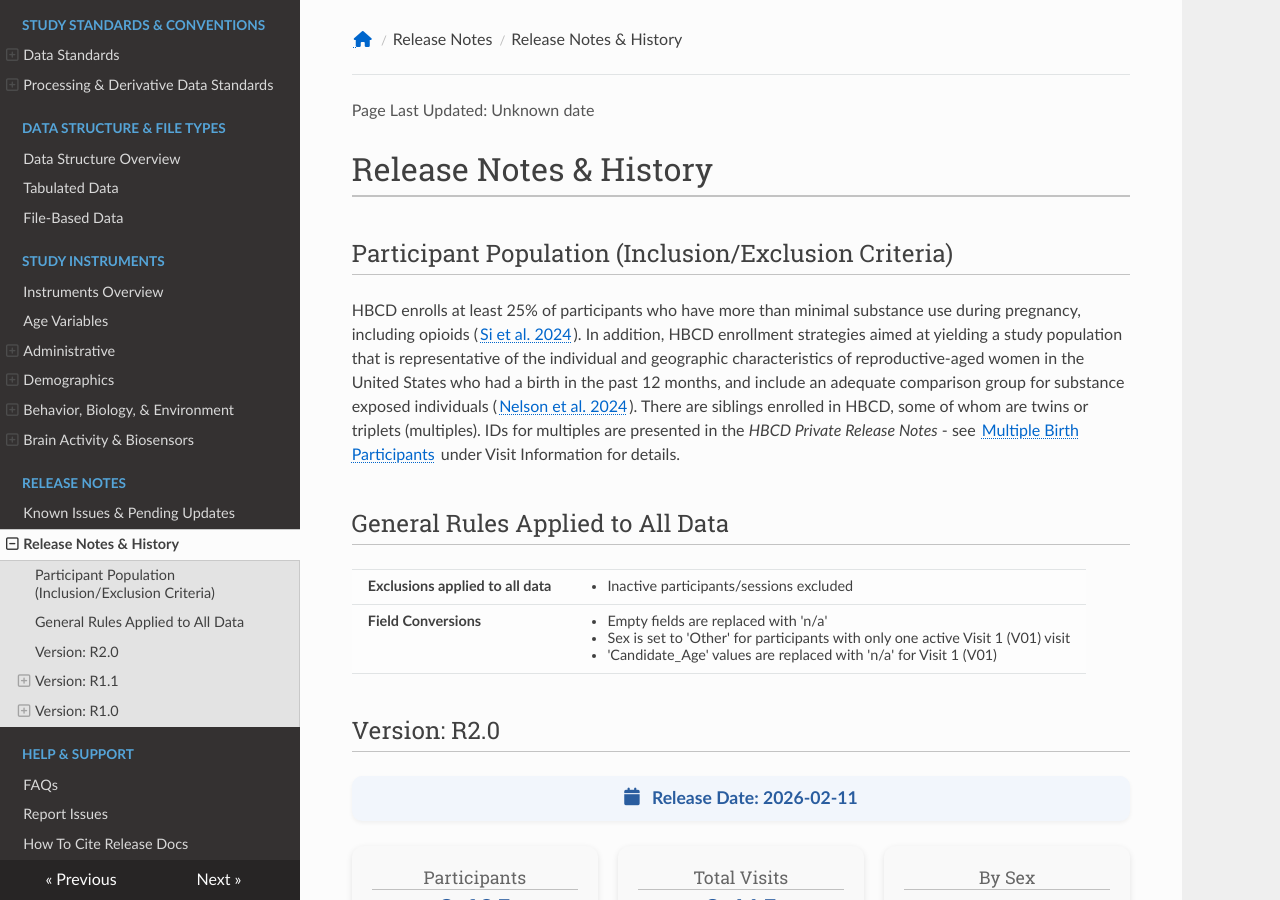
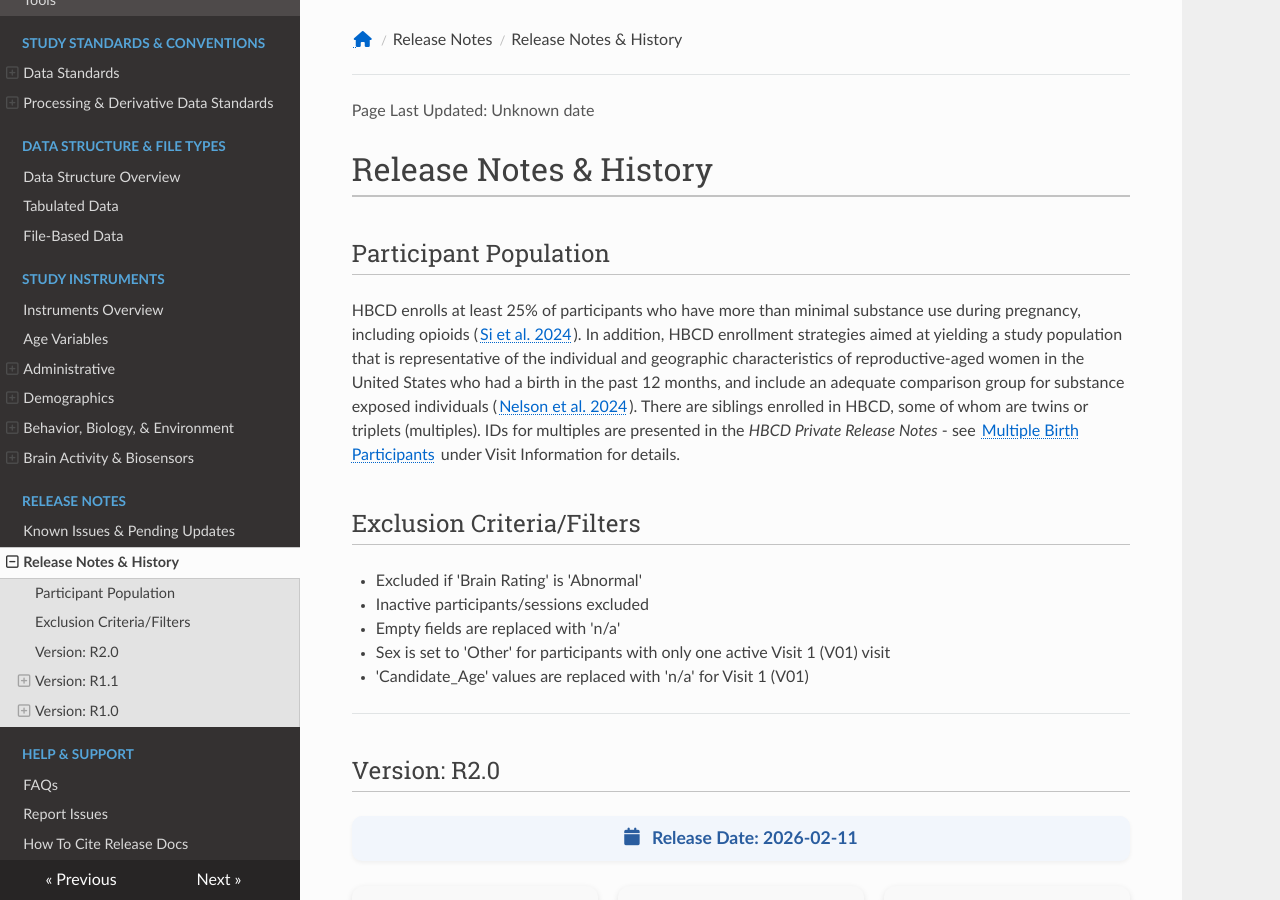
Before and after one commit to nbdc-datahub/hbcd-docs, an MkDocs documentation site: the page built from docs/changelog/releasenotes.md, in a window 1280 px wide and 900 px high. Built offline with MkDocs 1.6.1, drawn with Linux system fonts in a browser that asks for light colours; nearby versions of some CDN libraries.

Commit message:
fix exclusion criteria section

```diff
--- a/docs/changelog/releasenotes.md
+++ b/docs/changelog/releasenotes.md
@@ -8,33 +8,19 @@
 
 # Release Notes & History
 
-## Participant Population (Inclusion/Exclusion Criteria)
+## Participant Population
 
 HBCD enrolls at least 25% of participants who have more than minimal substance use during pregnancy, including opioids ([Si et al. 2024](https://doi.org/10.1016/j.dcn.2024.101432)). In addition, HBCD enrollment strategies aimed at yielding a study population that is representative of the individual and geographic characteristics of reproductive-aged women in the United States who had a birth in the past 12 months, and include an adequate comparison group for substance exposed individuals ([Nelson et al. 2024](https://doi.org/10.1016/j.dcn.2024.101441)). There are siblings enrolled in HBCD, some of whom are twins or triplets (multiples). IDs for multiples are presented in the *HBCD Private Release Notes* - see <a href="../../instruments/demo/visitinfo/#multiple-birth-participants" target="_blank">Multiple Birth Participants</a> under Visit Information for details.
 
-## General Rules Applied to All Data
+##  Exclusion Criteria/Filters
 
-<table class="table-no-vertical-lines">
-<tbody>
-<tr>
-    <td><strong>Exclusions applied to all data</strong></td>
-    <td>
-    <ul>
-      <li>Inactive participants/sessions excluded</li>
-    </ul></td>
-</tr>
-<tr>
-  <td><strong>Field Conversions</strong></td>
-  <td>
-    <ul>
-      <li>Empty fields are replaced with 'n/a'</li>
-      <li>Sex is set to 'Other' for participants with only one active Visit 1 (V01) visit</li>
-      <li>'Candidate_Age' values are replaced with 'n/a' for Visit 1 (V01)</li>
-    </ul>
-  </td>
-</tr>
-</tbody>
-</table>
+- Excluded if 'Brain Rating' is 'Abnormal'
+- Inactive participants/sessions excluded
+- Empty fields are replaced with 'n/a'
+- Sex is set to 'Other' for participants with only one active Visit 1 (V01) visit
+- 'Candidate_Age' values are replaced with 'n/a' for Visit 1 (V01)
+
+---
 
 ## Version: R2.0
 
@@ -201,7 +187,7 @@ HBCD enrolls at least 25% of participants who have more than minimal substance u
 </ul>
 <p><b>MRI-Specific Updates</b></p>
 <ul>
-<li><b>Enhanced <a href="../../datacuration/file-based-data/#participant-session-scan-level-data" target="_blank">Scans TSV</a> metadata</b>: The session-level <code>sub-[ID]_ses-{V0X}_scans.tsv</code> files now include detailed scanner metadata, including: <code>ScannerManufacturer</code>, <code>ScannerModel</code>, <code>ScannerSoftwareVersion</code>, and <code>ScannerSerialNumber</code> (enables differentiation of multiple scanners within the same site).   </li>
+<li><b>Enhanced <a href="../../datacuration/file-based-data/#participant-session-scan-level-data" target="_blank">Scans TSV</a> metadata</b>: The session-level <code>sub-[ID]_ses-[V0X]_scans.tsv</code> files now include detailed scanner metadata, including: <code>ScannerManufacturer</code>, <code>ScannerModel</code>, <code>ScannerSoftwareVersion</code>, and <code>ScannerSerialNumber</code> (enables differentiation of multiple scanners within the same site).   </li>
 <li><strong>Processed data exclusion criteria updated</strong>: New procedures have been implemented to remove MRI derivatives with serious data quality issues.
 See: <a href="../../instruments/mri/exclusion-criteria/#processed-data-exclusion-criteria">MR Exclusion Criteria</a> for full details.</li>
 </ul>
```
Also changed, not shown: docs/datacuration/file-based-data.md (+4 -4 lines), docs/help/faq.md (+3 -3 lines), docs/instruments/index.md (+1 -1 lines).
